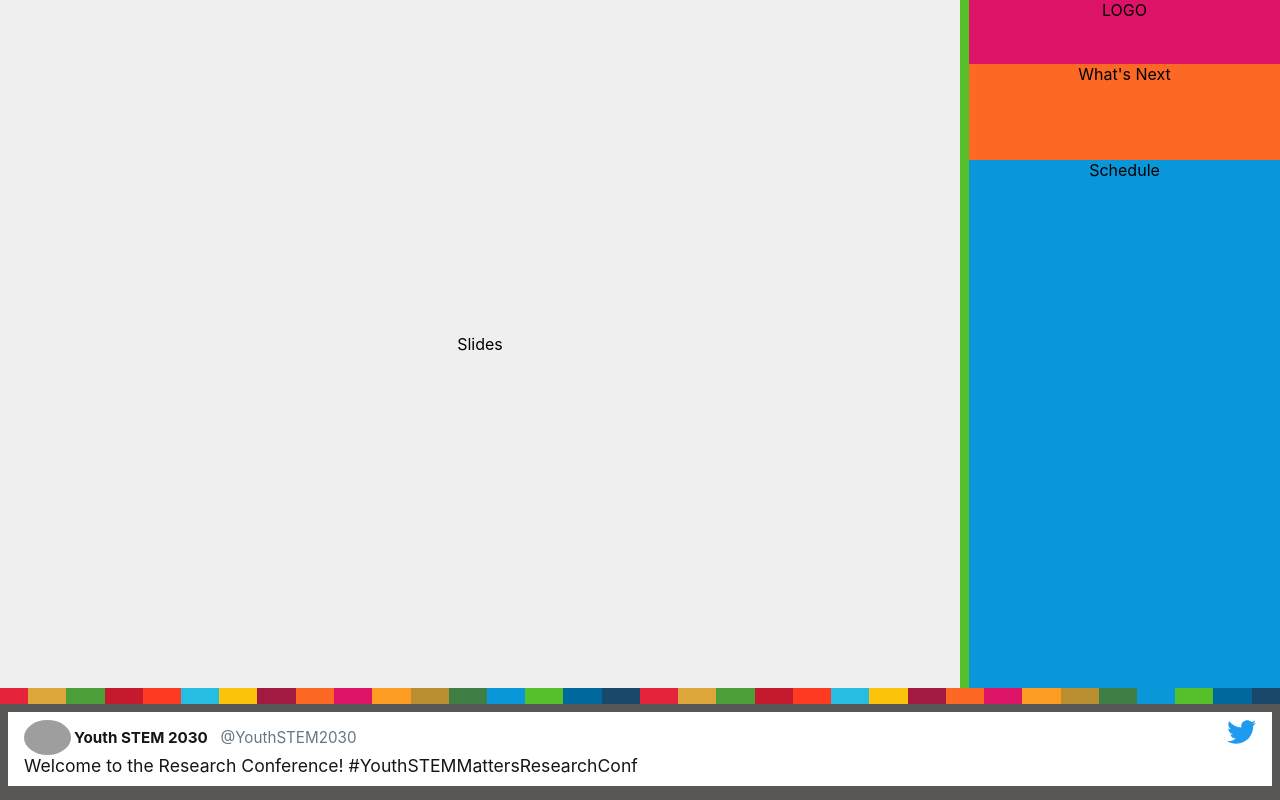
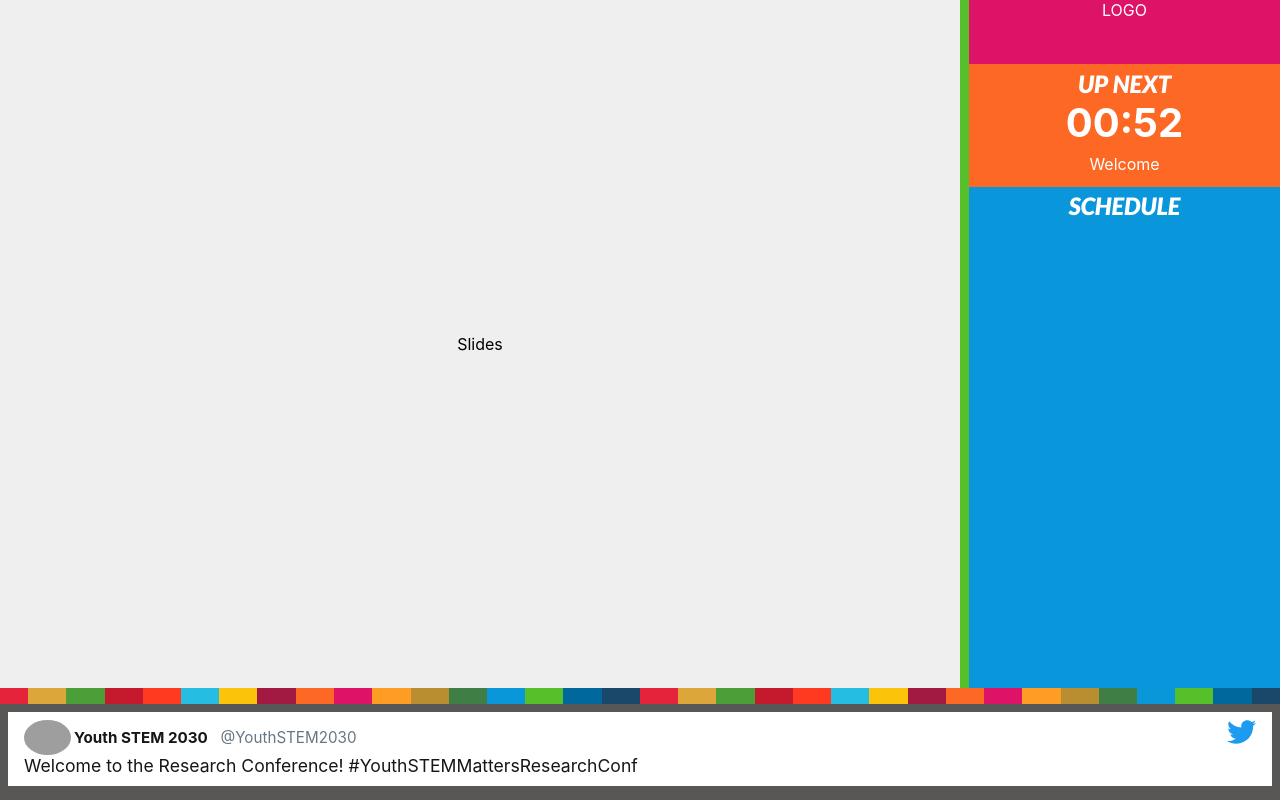
Before and after one commit to JoshHeng/PresentationKiosk, a React (Create React App) app in the folder kiosk/: page / in a window 1280 px wide. Built offline with nearby package versions, Linux system fonts and the light colour scheme; grey boxes are pictures that could not be loaded.

Commit message:
Style what's next

```diff
--- a/kiosk/src/App.module.css
+++ b/kiosk/src/App.module.css
@@ -1,3 +1,11 @@
+@import url('https://fonts.googleapis.com/css2?family=Lato:ital,wght@1,900&display=swap');
+h2 {
+	font-family: Lato;
+	margin: 0;
+	text-transform: uppercase;
+	margin: 0;
+}
+
 .kiosk {
 	display: flex;
 	flex-direction: column;
@@ -12,6 +20,7 @@
 	height: 7rem;
 }
 .sidebar {
+	color: white;
 	display: flex;
 	flex-direction: column;
 	text-align: center;
--- a/kiosk/src/Schedule.js
+++ b/kiosk/src/Schedule.js
@@ -3,7 +3,7 @@ import styles from './Schedule.module.css';
 export default function Schedule() {
 	return (
 		<div className={styles.schedule}>
-			Schedule
+			<h2>Schedule</h2>
 		</div>
 	);
 }
--- a/kiosk/src/Schedule.module.css
+++ b/kiosk/src/Schedule.module.css
@@ -1,4 +1,6 @@
 .schedule {
 	background-color: var(--schedule-bg);
+	padding: 0.3rem 0.5rem 0.5rem;
 	flex-grow: 1;
+	overflow: hidden;
 }
--- a/kiosk/src/WhatsNext.js
+++ b/kiosk/src/WhatsNext.js
@@ -3,7 +3,9 @@ import styles from './WhatsNext.module.css';
 export default function WhatsNext() {
 	return (
 		<div className={styles.whatsNext}>
-			What's Next
+			<h2>Up Next</h2>
+			<span className={styles.timeRemaining}>00:52</span>
+			<p className={styles.title}>Welcome</p>
 		</div>
 	);
 }
--- a/kiosk/src/WhatsNext.module.css
+++ b/kiosk/src/WhatsNext.module.css
@@ -1,4 +1,13 @@
 .whatsNext {
 	background-color: var(--whats-next-bg);
-	height: 6rem;
+	padding: 0.3rem 0.5rem 0.8rem;
 }
+.title {
+	margin: 0;
+}
+.timeRemaining {
+	display: block;
+	font-size: 2.5em;
+	font-weight: bold;
+	height: 3.5rem;
+}
```
